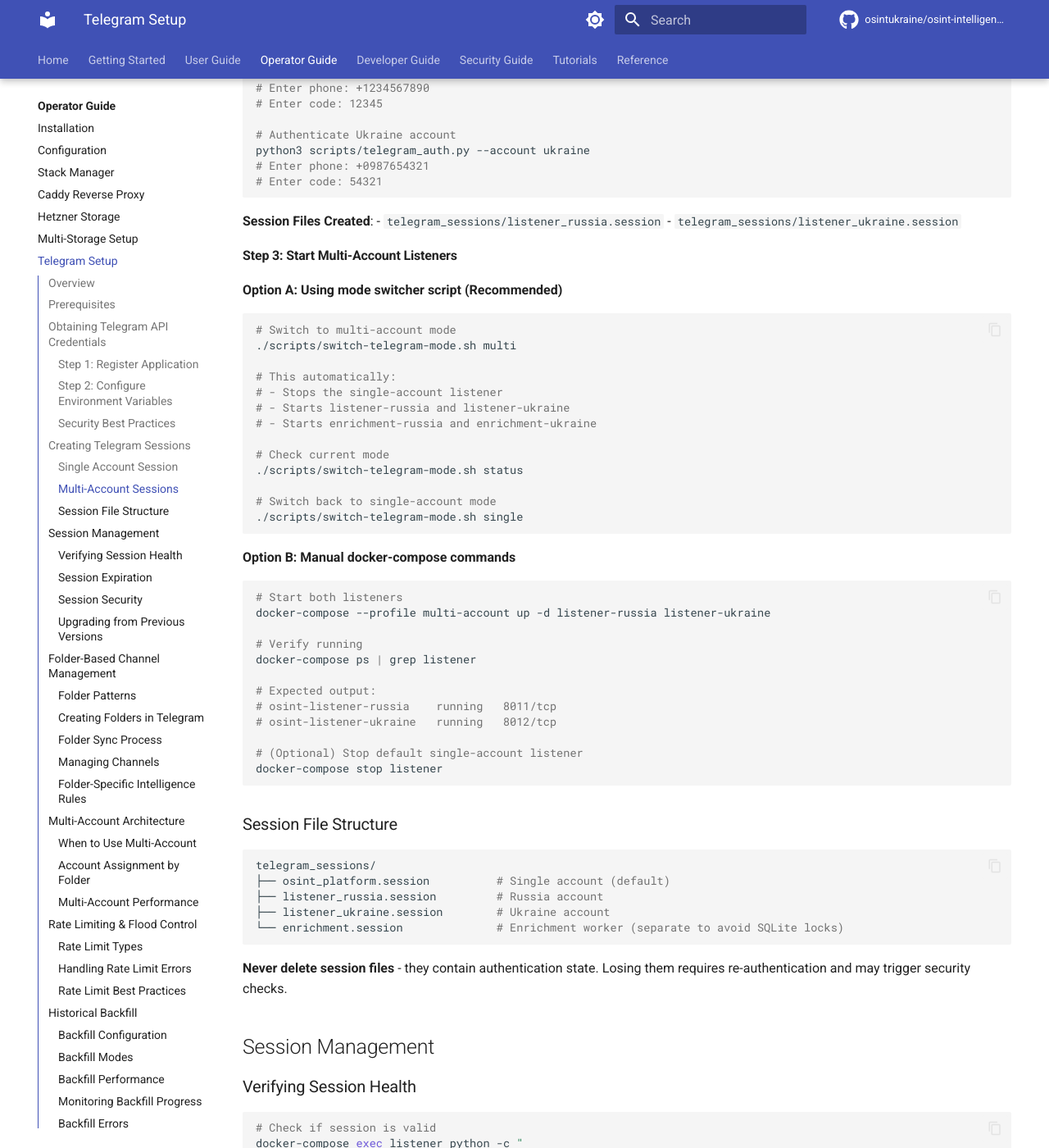
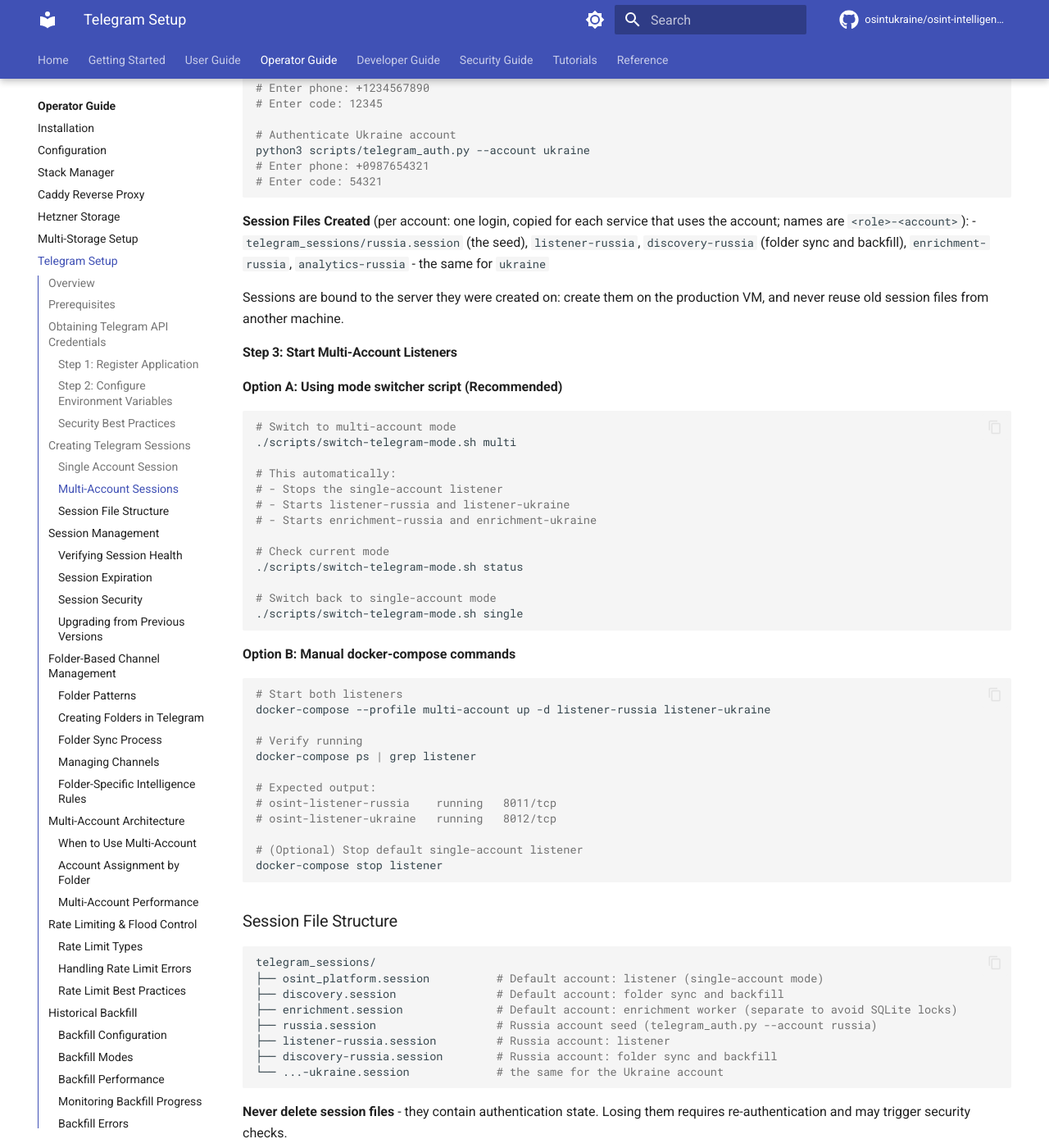
Before and after one commit to osintukraine/osint-platform-docs, an MkDocs documentation site: the page built from docs/operator-guide/telegram-setup.md, in a window 1280 px wide and 1400 px high, scrolled down 3634 px. Shown: the whole window at 82% size. Built offline with MkDocs 1.6.1 and Material for MkDocs 9.7.7, drawn with Linux system fonts in a browser that asks for light colours; comment, search, counter and statistics services are not loaded; the version menu is left out.

Commit message:
docs: multi-account session file names (role-account), sessions are bound to their server

````diff
--- a/docs/operator-guide/telegram-setup.md
+++ b/docs/operator-guide/telegram-setup.md
@@ -163,9 +163,14 @@ python3 scripts/telegram_auth.py --account ukraine
 # Enter code: 54321
 ```
 
-**Session Files Created**:
-- `telegram_sessions/listener_russia.session`
-- `telegram_sessions/listener_ukraine.session`
+**Session Files Created** (per account: one login, copied for each service that uses the account; names are
+`<role>-<account>`):
+- `telegram_sessions/russia.session` (the seed), `listener-russia`, `discovery-russia` (folder sync and backfill),
+  `enrichment-russia`, `analytics-russia`
+- the same for `ukraine`
+
+Sessions are bound to the server they were created on: create them on the production VM, and never reuse old
+session files from another machine.
 
 #### Step 3: Start Multi-Account Listeners
 
@@ -208,10 +213,13 @@ docker-compose stop listener
 
 ```bash
 telegram_sessions/
-├── osint_platform.session          # Single account (default)
-├── listener_russia.session         # Russia account
-├── listener_ukraine.session        # Ukraine account
-└── enrichment.session              # Enrichment worker (separate to avoid SQLite locks)
+├── osint_platform.session          # Default account: listener (single-account mode)
+├── discovery.session               # Default account: folder sync and backfill
+├── enrichment.session              # Default account: enrichment worker (separate to avoid SQLite locks)
+├── russia.session                  # Russia account seed (telegram_auth.py --account russia)
+├── listener-russia.session         # Russia account: listener
+├── discovery-russia.session        # Russia account: folder sync and backfill
+└── ...-ukraine.session             # the same for the Ukraine account
 ```
 
 **Never delete session files** - they contain authentication state. Losing them requires re-authentication and may trigger security checks.
````
